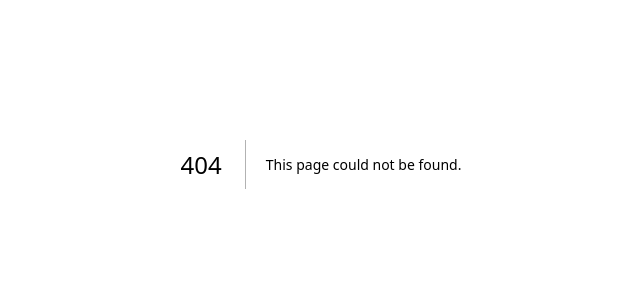
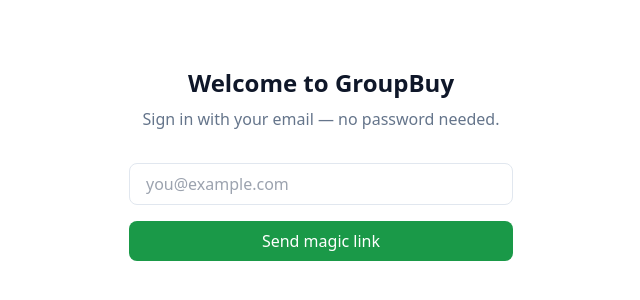
Before and after one commit to johnejalu-cell/groupbuy-global, a Next.js app: page /login in a window 1280 px wide. Before the commit this address had no page. Shown: the part 236-536 px from the top of the page, without its empty margins (319-959 px from the left). Built offline with nearby package versions, Linux system fonts and the light colour scheme.

Commit message:
Create login page with magic link authentication

```diff
--- /dev/null
+++ b/app/login/page.tsx
@@ -0,0 +1,46 @@
+import { signInWithMagicLink } from '@/app/auth/actions';
+
+export default function LoginPage({
+  searchParams,
+}: {
+  searchParams: { error?: string; checkEmail?: string };
+}) {
+  return (
+    <main className="flex min-h-screen flex-col items-center justify-center px-6">
+      <div className="w-full max-w-sm">
+        <h1 className="text-2xl font-bold text-center mb-2">Welcome to GroupBuy</h1>
+        <p className="text-muted-foreground text-center mb-8">
+          Sign in with your email — no password needed.
+        </p>
+
+        {searchParams.checkEmail && (
+          <div className="mb-4 rounded-lg border border-border bg-muted px-4 py-3 text-sm">
+            Check your email for a magic link to sign in.
+          </div>
+        )}
+
+        {searchParams.error && (
+          <div className="mb-4 rounded-lg border border-red-200 bg-red-50 px-4 py-3 text-sm text-red-700">
+            {searchParams.error}
+          </div>
+        )}
+
+        <form action={signInWithMagicLink} className="space-y-4">
+          <input
+            type="email"
+            name="email"
+            required
+            placeholder="you@example.com"
+            className="w-full rounded-lg border border-border px-4 py-2 focus:outline-none focus:ring-2 focus:ring-primary"
+          />
+          <button
+            type="submit"
+            className="w-full rounded-lg bg-primary text-primary-foreground px-4 py-2 font-medium hover:opacity-90 transition"
+          >
+            Send magic link
+          </button>
+        </form>
+      </div>
+    </main>
+  );
+}
```
